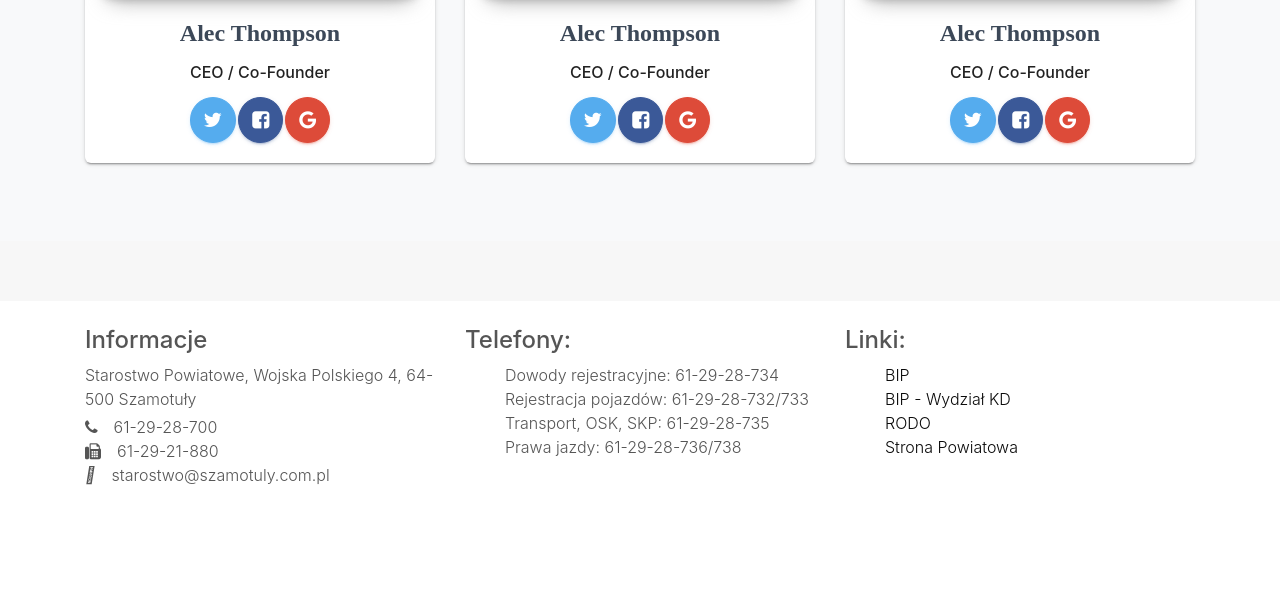
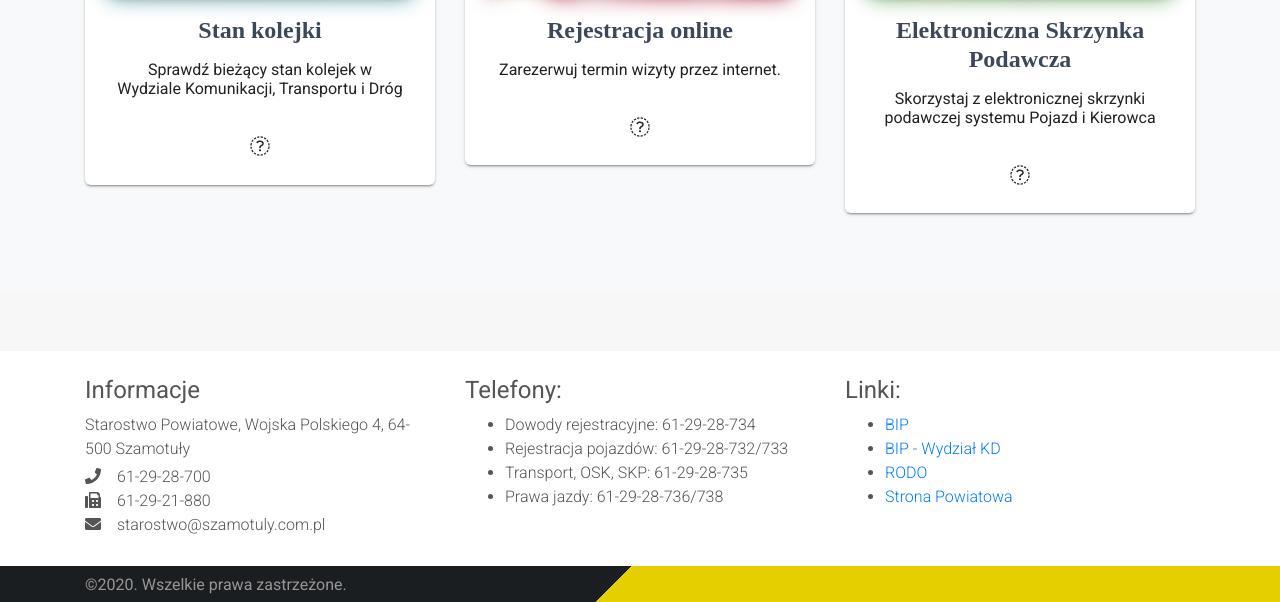
Before and after one commit to dante79x/newkd, a PHP site: page / in a window 1280 px wide. Shown: the part 800-1402 px from the top of the page. Before the commit the page ends 1285 px from the top, so only its background shows below. Run offline with PHP 8.4, Linux system fonts and the light colour scheme; some libraries are stand-ins or nearby versions.

Commit message:
Add files via upload

```diff
--- a/css/style.css
+++ b/css/style.css
@@ -38,7 +38,9 @@
 
   body {
     margin: 0;
-    font-family: -apple-system,BlinkMacSystemFont,"Segoe UI",Roboto,"Helvetica Neue",Arial,sans-serif;
+    font-family: 'Open Sans Condensed', sans-serif;
+
+    font-family: 'Roboto', sans-serif;
     font-size: 1rem;
     font-weight: 400;
     line-height: 1.5;
@@ -178,24 +180,15 @@ ul.social-network {
     transition: .3s ease-out;
     color: #fff;
 }
-a {
-  color: #0a0a0a;
-  text-decoration: none;
-}
 
-li {
-    list-style-type: none;
-}
-.bg-image-full {
-    background-position: center center;
-    background-repeat: no-repeat;
-    -webkit-background-size: cover;
-    -moz-background-size: cover;
-    background-size: cover;
-    -o-background-size: cover;
-}
-.bg-dark {
-    background-color: #222!important;
+/* Copy Right Footer */
+.footer-copyright {	background: #222;	padding: 5px 0;}
+.footer-copyright p {	color: #969696;	margin: 2px 0 0;}
+
+.copyright-gradient{
+    background: -webkit-linear-gradient(135deg, #1b1e21 48%, #e6cf00 48%);
+    background: -webkit-linear-gradient(left, #1b1e21 48%, #e6cf00 48%);
+    background: linear-gradient(135deg, #1b1e21 48%, #e6cf00 48%);
 }
 
 .mx-background-top-linear {
@@ -203,8 +196,6 @@ li {
     background: -webkit-linear-gradient(left, #54d400 48%, #1b1e21 48%);
     background: linear-gradient(45deg, #e6cf00 48%, #1b1e21 48%);
 }
-
-
 
 
 .card-title{
@@ -311,192 +302,7 @@ li {
 }
 
 
-.card-profile .card-body+.card-footer{
-    margin-top: -15px;
-}
-.card .text-info {
-    color: #00bcd4!important;
-}
 
-.card-profile .card-avatar {
-    width: 130px;
-    max-width: 130px;
-    max-height: 130px;
-    margin: -50px auto 0;
-    border-radius: 50%;
-    overflow: hidden;
-    padding: 0;
-    box-shadow: 0 16px 38px -12px rgba(0,0,0,.56), 0 4px 25px 0 rgba(0,0,0,.12), 0 8px 10px -5px rgba(0,0,0,.2);
-}
-
-.card-profile .card-avatar img{
-    width: 100%;
-}
-.card-profile .card-avatar+.card-body{
-    margin-top: 15px;
-}
-
-
-.btn:not(.btn-just-icon){
-    position: relative;
-    padding: 12px 30px !important;
-    margin: .3125rem 1px;
-    font-size: .75rem !important;
-    font-weight: 400 !important;
-    line-height: 1.428571;
-    text-decoration: none;
-    text-transform: uppercase;
-    letter-spacing: 0;
-    cursor: pointer;
-    background-color: transparent;
-    border: 0;
-    border-radius: .2rem;
-    outline: 0;
-}
-.btn.btn-just-icon.btn-round {
-    border-radius: 50%;
-    margin:.3125rem 1px;
-}
-.btn.btn-twitter {
-    color: #fff;
-    background-color: #55acee;
-    border-color: #55acee;
-    box-shadow: 0 2px 2px 0 rgba(85,172,238,.14), 0 3px 1px -2px rgba(85,172,238,.2), 0 1px 5px 0 rgba(85,172,238,.12);
-}
-
-.btn.btn-twitter.btn-link{
-    background-color: transparent;
-    color: #55acee;
-    box-shadow: none;
-}
-
-.btn.btn-twitter.btn-link:hover:active{
-    background-color: transparent;
-    color: #55acee;
-    box-shadow: none;
-}
-
-.btn.btn-twitter.btn-link:hover{
-    box-shadow: none;
-    background-color: transparent;
-    color: #55acee;
-}
-
-.btn.btn-twitter:hover{
-    background-color: #55acee;
-    color: #fff;
-    box-shadow: 0 14px 26px -12px rgba(85,172,238,.42), 0 4px 23px 0 rgba(0,0,0,.12), 0 8px 10px -5px rgba(85,172,238,.2);
-}
-
-.btn.btn-twitter:hover:active{
-    background-color: #55acee;
-    color: #fff;
-    box-shadow: 0 14px 26px -12px rgba(85,172,238,.42), 0 4px 23px 0 rgba(0,0,0,.12), 0 8px 10px -5px rgba(85,172,238,.2);
-}
-
-.btn.btn-twitter:active{
-    background-color: #55acee;
-    color: #fff;
-    box-shadow: 0 14px 26px -12px rgba(85,172,238,.42), 0 4px 23px 0 rgba(0,0,0,.12), 0 8px 10px -5px rgba(85,172,238,.2);
-}
-
-.btn.btn-twitter:focus{
-    background-color: #55acee;
-    color: #fff;
-    box-shadow: 0 14px 26px -12px rgba(85,172,238,.42), 0 4px 23px 0 rgba(0,0,0,.12), 0 8px 10px -5px rgba(85,172,238,.2);
-}
-
-.btn.btn-facebook {
-    color: #fff;
-    background-color: #3b5998;
-    border-color: #3b5998;
-    box-shadow: 0 2px 2px 0 rgba(59,89,152,.14), 0 3px 1px -2px rgba(59,89,152,.2), 0 1px 5px 0 rgba(59,89,152,.12);
-}
-
-.btn.btn-facebook:hover {
-    background-color: #3b5998;
-    color: #fff;
-    box-shadow: 0 14px 26px -12px rgba(59,89,152,.42), 0 4px 23px 0 rgba(0,0,0,.12), 0 8px 10px -5px rgba(59,89,152,.2);
-}
-
-.btn.btn-facebook:hover:active {
-    background-color: #3b5998;
-    color: #fff;
-    box-shadow: 0 14px 26px -12px rgba(59,89,152,.42), 0 4px 23px 0 rgba(0,0,0,.12), 0 8px 10px -5px rgba(59,89,152,.2);
-}
-
-.btn.btn-facebook:active {
-    background-color: #3b5998;
-    color: #fff;
-    box-shadow: 0 14px 26px -12px rgba(59,89,152,.42), 0 4px 23px 0 rgba(0,0,0,.12), 0 8px 10px -5px rgba(59,89,152,.2);
-}
-
-.btn.btn-facebook:focus {
-    background-color: #3b5998;
-    color: #fff;
-    box-shadow: 0 14px 26px -12px rgba(59,89,152,.42), 0 4px 23px 0 rgba(0,0,0,.12), 0 8px 10px -5px rgba(59,89,152,.2);
-}
-
-.btn.btn-dribbble.btn-link{
-    background-color: transparent;
-    color: #ea4c89;
-}
-
-.btn.btn-dribbble.btn-link:hover:active{
-    background-color: transparent;
-    color: #ea4c89;
-}
-
-.btn.btn-instagram.btn-link{
-    background-color: transparent;
-    color: #125688;
-}
-.btn.btn-instagram.btn-link:hover:active{
-    background-color: transparent;
-    color: #125688;
-}
-
-.btn.btn-google {
-    color: #fff;
-    background-color: #dd4b39;
-    border-color: #dd4b39;
-    box-shadow: 0 2px 2px 0 rgba(221,75,57,.14), 0 3px 1px -2px rgba(221,75,57,.2), 0 1px 5px 0 rgba(221,75,57,.12);
-}
-
-.btn.btn-google:hover{
-    color: #fff;
-    background-color: #dd4b39;
-    box-shadow: 0 14px 26px -12px rgba(221,75,57,.42), 0 4px 23px 0 rgba(0,0,0,.12), 0 8px 10px -5px rgba(221,75,57,.2);
-}
-
-.btn.btn-google:active{
-    color: #fff;
-    background-color: #dd4b39;
-    box-shadow: 0 14px 26px -12px rgba(221,75,57,.42), 0 4px 23px 0 rgba(0,0,0,.12), 0 8px 10px -5px rgba(221,75,57,.2);
-}
-
-.btn.btn-google:hover:active{
-    color: #fff;
-    background-color: #dd4b39;
-    box-shadow: 0 14px 26px -12px rgba(221,75,57,.42), 0 4px 23px 0 rgba(0,0,0,.12), 0 8px 10px -5px rgba(221,75,57,.2);
-}
-
-.btn.btn-google:focus{
-    color: #fff;
-    background-color: #dd4b39;
-    box-shadow: 0 14px 26px -12px rgba(221,75,57,.42), 0 4px 23px 0 rgba(0,0,0,.12), 0 8px 10px -5px rgba(221,75,57,.2);
-}
-
-.btn.btn-info {
-    color: #fff !important;
-    background-color: #00bcd4 !important;
-    border-color: #00bcd4 !important;
-    box-shadow: 0 2px 2px 0 rgba(0,188,212,.14), 0 3px 1px -2px rgba(0,188,212,.2), 0 1px 5px 0 rgba(0,188,212,.12);
-}
-
-.btn.btn-round {
-    border-radius: 30px;
-}
 
 footer{
     margin-top:100px;
--- a/index.html
+++ b/index.html
@@ -4,6 +4,9 @@
     <meta charset="utf-8">
     <meta name="viewport" content="width=device-width, initial-scale=1, shrink-to-fit=no">
     <title>Wydział Komunikacji, Transportu i Dróg Starostwa Powiatowego w Szamotułach</title>
+
+
+    <link href="https://fonts.googleapis.com/css2?family=Open+Sans+Condensed:ital,wght@0,300;0,700;1,300&family=Roboto:wght@300;400&display=swap" rel="stylesheet">
 
     <!-- refresh
     <meta http-equiv="refresh" content="10" />-->
@@ -14,7 +17,7 @@
 <link href="css/style.css" rel="stylesheet">
 
 <script src="https://code.jquery.com/jquery-3.5.1.slim.min.js" integrity="sha384-DfXdz2htPH0lsSSs5nCTpuj/zy4C+OGpamoFVy38MVBnE+IbbVYUew+OrCXaRkfj" crossorigin="anonymous"></script>
-<link href="//maxcdn.bootstrapcdn.com/font-awesome/4.2.0/css/font-awesome.min.css" rel="stylesheet">
+<script defer src="https://use.fontawesome.com/releases/v5.0.13/js/all.js" integrity="sha384-xymdQtn1n3lH2wcu0qhcdaOpQwyoarkgLVxC/wZ5q7h9gHtxICrpcaSUfygqZGOe" crossorigin="anonymous"></script>
 <style>
       .bd-placeholder-img {
         font-size: 1.125rem;
@@ -42,8 +45,8 @@
                 <!-- social icon-->
                 <div class="col-sm-12">
                   <ul class="social-network">
-                    <li><a class="waves-effect waves-dark" href="https://www.facebook.com/Powiat.Szamotulski/"><i class="fa fa-facebook"></i></a></li>
-                    <li><a class="waves-effect waves-dark" href="https://www.youtube.com/channel/UCeRLLWdeSB6js5UMQQoDmlA"><i class="fa fa-youtube"></i></a></li>
+                    <li><a class="waves-effect waves-dark" href="https://www.facebook.com/Powiat.Szamotulski/"><i class="fab fa-facebook"></i></a></li>
+                    <li><a class="waves-effect waves-dark" href="https://www.youtube.com/channel/UCeRLLWdeSB6js5UMQQoDmlA"><i class="fab fa-youtube"></i></a></li>
 
                   </ul>
                 </div>
@@ -103,11 +106,53 @@
 <div class="col-md-4">
     <div class="card card-profile"><div class="card-header card-header-image">
         <a href="kolejka.html">
-            <img class="img" src="https://zsuttonphoto.com/wp-content/uploads/2014/02/Albuquerque-Portrait-Photography-11.jpg">
+            <img class="img" src="graf/queue.png">
         </a>
-    <div class="colored-shadow" style="background-image: url('https://zsuttonphoto.com/wp-content/uploads/2014/02/Albuquerque-Portrait-Photography-11.jpg'); opacity: 1;"></div></div><div class="card-body ">
-        <h4 class="card-title">Alec Thompson</h4>
-        <h6 class="card-category text-gray">CEO / Co-Founder</h6>
+    <div class="colored-shadow" style="background-image: url('graf/queue.png'); opacity: 1;"></div></div><div class="card-body ">
+        <h4 class="card-title">Stan kolejki</h4>
+        <h6 class="card-category text-gray">Sprawdź bieżący stan kolejek w Wydziale Komunikacji, Transportu i Dróg</h6>
+
+
+    </div>
+    <div class="card-footer justify-content-center">
+        <a href="#" class="btn btn-just-icon btn-twitter btn-round">
+            <i class="fa fa-twitter"></i>
+            <div class="ripple-container"></div>
+        </a>
+
+    </div>
+</div>
+
+</div>
+<div class="col-md-4">
+    <div class="card card-profile"><div class="card-header card-header-image">
+        <a href="rezerwacja.html">
+            <img class="img" src="graf/calendar.png">
+        </a>
+    <div class="colored-shadow" style="background-image: url('graf/calendar.png'); opacity: 1;"></div></div><div class="card-body ">
+        <h4 class="card-title">Rejestracja online</h4>
+        <h6 class="card-category text-gray">Zarezerwuj termin wizyty przez internet.</h6>
+
+
+    </div>
+    <div class="card-footer justify-content-center">
+        <a href="#" class="btn btn-just-icon btn-twitter btn-round">
+            <i class="fa fa-twitter"></i>
+            <div class="ripple-container"></div>
+        </a>
+
+    </div>
+</div>
+
+</div>
+<div class="col-md-4">
+    <div class="card card-profile"><div class="card-header card-header-image">
+        <a href="esp.html">
+            <img class="img" src="graf/mailbox.png">
+        </a>
+    <div class="colored-shadow" style="background-image: url('graf/mailbox.png'); opacity: 1;"></div></div><div class="card-body ">
+        <h4 class="card-title">Elektroniczna Skrzynka Podawcza</h4>
+        <h6 class="card-category text-gray">Skorzystaj z elektronicznej skrzynki podawczej systemu Pojazd i Kierowca</h6>
 
 
     </div>
@@ -116,64 +161,7 @@
             <i class="fa fa-twitter"></i>
             <div class="ripple-container"></div>
         </a>
-        <a href="#pablo" class="btn btn-just-icon btn-facebook btn-round">
-            <i class="fa fa-facebook-square"></i>
-        </a>
-        <a href="#pablo" class="btn btn-just-icon btn-google btn-round">
-            <i class="fa fa-google"></i>
-        </a>
-    </div>
-</div>
 
-</div>
-<div class="col-md-4">
-    <div class="card card-profile"><div class="card-header card-header-image">
-        <a href="#pablo">
-            <img class="img" src="https://zsuttonphoto.com/wp-content/uploads/2014/02/Albuquerque-Portrait-Photography-11.jpg">
-        </a>
-    <div class="colored-shadow" style="background-image: url('https://zsuttonphoto.com/wp-content/uploads/2014/02/Albuquerque-Portrait-Photography-11.jpg'); opacity: 1;"></div></div><div class="card-body ">
-        <h4 class="card-title">Alec Thompson</h4>
-        <h6 class="card-category text-gray">CEO / Co-Founder</h6>
-
-
-    </div>
-    <div class="card-footer justify-content-center">
-        <a href="#pablo" class="btn btn-just-icon btn-twitter btn-round">
-            <i class="fa fa-twitter"></i>
-            <div class="ripple-container"></div>
-        </a>
-        <a href="#pablo" class="btn btn-just-icon btn-facebook btn-round">
-            <i class="fa fa-facebook-square"></i>
-        </a>
-        <a href="#pablo" class="btn btn-just-icon btn-google btn-round">
-            <i class="fa fa-google"></i>
-        </a>
-    </div>
-</div>
-
-</div>
-<div class="col-md-4">
-    <div class="card card-profile"><div class="card-header card-header-image">
-        <a href="#pablo">
-            <img class="img" src="https://zsuttonphoto.com/wp-content/uploads/2014/02/Albuquerque-Portrait-Photography-11.jpg">
-        </a>
-    <div class="colored-shadow" style="background-image: url('https://zsuttonphoto.com/wp-content/uploads/2014/02/Albuquerque-Portrait-Photography-11.jpg'); opacity: 1;"></div></div><div class="card-body ">
-        <h4 class="card-title">Alec Thompson</h4>
-        <h6 class="card-category text-gray">CEO / Co-Founder</h6>
-
-
-    </div>
-    <div class="card-footer justify-content-center">
-        <a href="#pablo" class="btn btn-just-icon btn-twitter btn-round">
-            <i class="fa fa-twitter"></i>
-            <div class="ripple-container"></div>
-        </a>
-        <a href="#pablo" class="btn btn-just-icon btn-facebook btn-round">
-            <i class="fa fa-facebook-square"></i>
-        </a>
-        <a href="#pablo" class="btn btn-just-icon btn-google btn-round">
-            <i class="fa fa-google"></i>
-        </a>
     </div>
 </div>
 
@@ -184,7 +172,7 @@
   </div>
 
 </main>
-<footer class="container-fluid stopa" style="margin-top:60px;">
+<footer class="container-fluid" style="margin-top:60px;">
     <div class="container">
         <div class="row">
             <div class="col-sm">
@@ -218,15 +206,16 @@
                 </ul>
             </div>
         </div>
-        <div class="row mt-5">
-            <div class="col copyright">
-            <p class=""><small class="text-white-50">&copy; 2020. Wszelkie prawa zastrzeżone.</small></p>
-        </div>
+</footer>
+<div class="footer-copyright copyright-gradient">
+    <div class="container">
+    <div class="row">
+    <div class="col-md-12">
+    <p>©2020. Wszelkie prawa zastrzeżone.</p>
     </div>
-
-
-
-</footer>
+    </div>
+    </div>
+    </div>
 
 <script src="js/bootstrap.bundle.js"></script></body>
 </html>
```
Also changed, not shown: graf/calendar.png (added), graf/mailbox.png (added), graf/queue.png (added).
